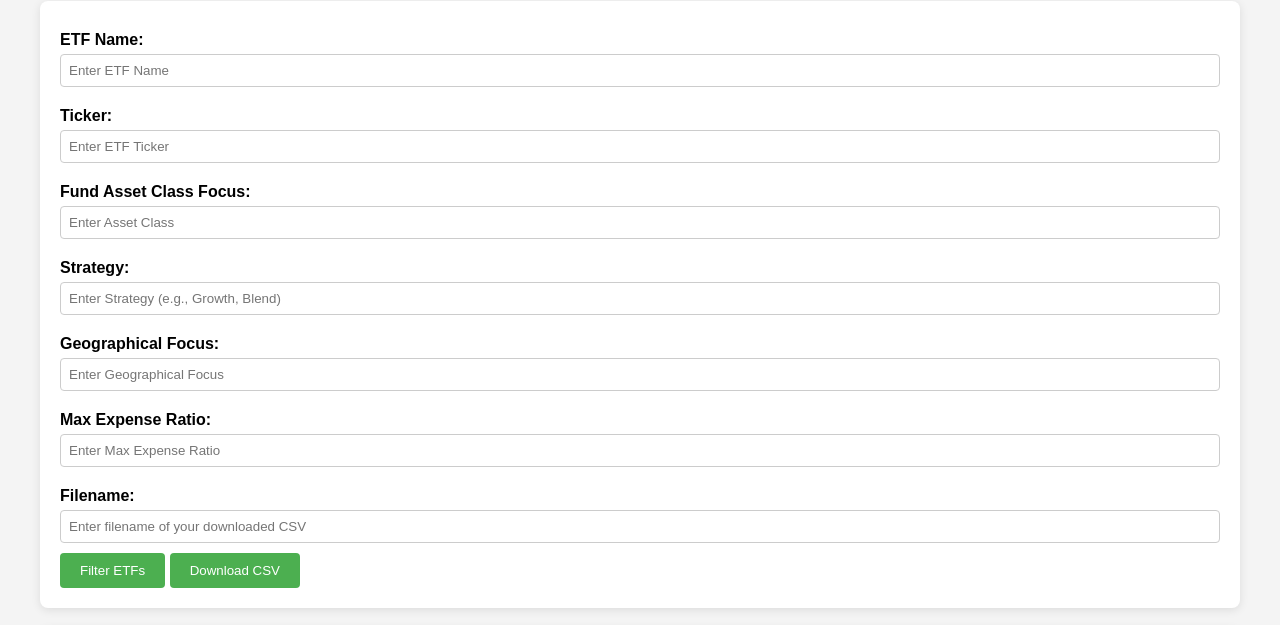
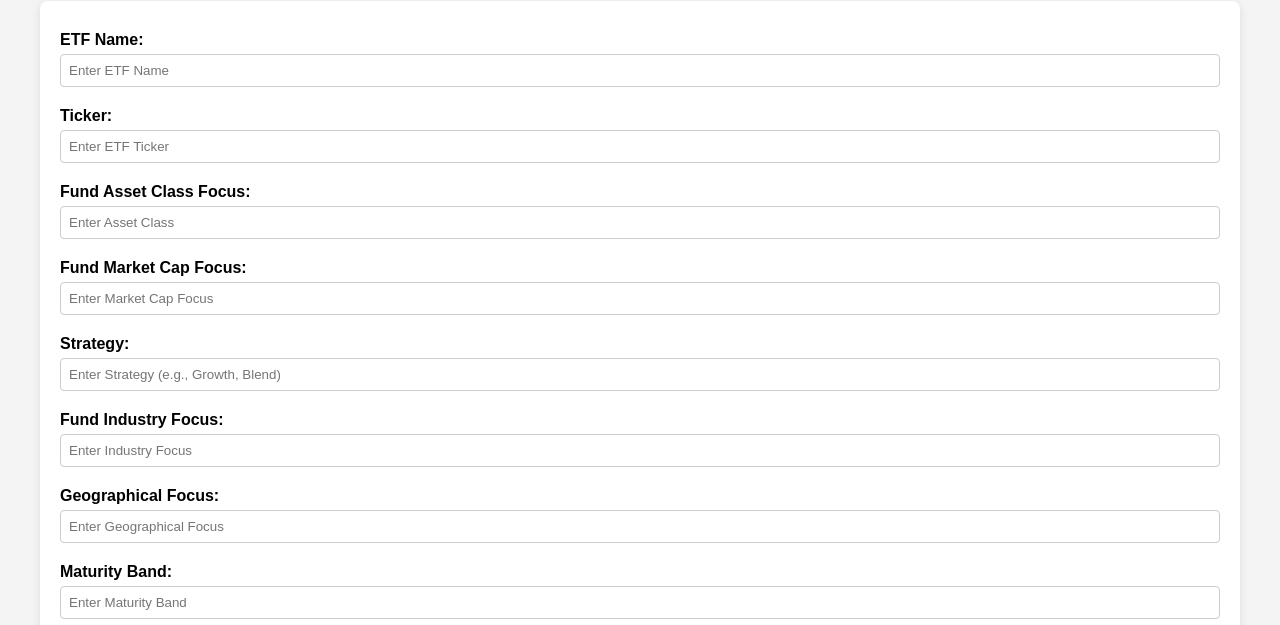
Before and after one commit to Drozeler/whartonstockinterface, a plain HTML site: page index.html in a window 1280 px wide. Both pictures are taken after a click on the button "ETF List Filter". Shown: the part 137-762 px from the top of the page. Drawn offline with Linux system fonts and the light colour scheme.

Commit message:
Update index.html

```diff
--- a/index.html
+++ b/index.html
@@ -65,6 +65,7 @@
         </div>
 
         <!-- ETFs Filter Tab -->
+        <!-- ETFs Filter Tab -->
 <div id="etfsTab" class="tabcontent" style="display:none;">
     <h1>ETF List Filter</h1>
     <div class="filter-section">
@@ -77,14 +78,26 @@
         <label for="etf-asset-class">Fund Asset Class Focus:</label>
         <input type="text" id="etf-asset-class" placeholder="Enter Asset Class">
 
+        <label for="etf-market-cap">Fund Market Cap Focus:</label>
+        <input type="text" id="etf-market-cap" placeholder="Enter Market Cap Focus">
+
         <label for="etf-strategy">Strategy:</label>
         <input type="text" id="etf-strategy" placeholder="Enter Strategy (e.g., Growth, Blend)">
+
+        <label for="etf-industry-focus">Fund Industry Focus:</label>
+        <input type="text" id="etf-industry-focus" placeholder="Enter Industry Focus">
 
         <label for="etf-geographical-focus">Geographical Focus:</label>
         <input type="text" id="etf-geographical-focus" placeholder="Enter Geographical Focus">
 
+        <label for="etf-maturity-band">Maturity Band:</label>
+        <input type="text" id="etf-maturity-band" placeholder="Enter Maturity Band">
+
         <label for="etf-expense-ratio">Max Expense Ratio:</label>
         <input type="number" id="etf-expense-ratio" step="0.01" placeholder="Enter Max Expense Ratio">
+
+        <label for="etf-actively-managed">Actively Managed?</label>
+        <input type="text" id="etf-actively-managed" placeholder="Yes/No">
 
         <label for="etf-filename">Filename:</label>
         <input type="text" id="etf-filename" placeholder="Enter filename of your downloaded CSV">
```
Lines whose indentation alone changed are shown as unchanged.
